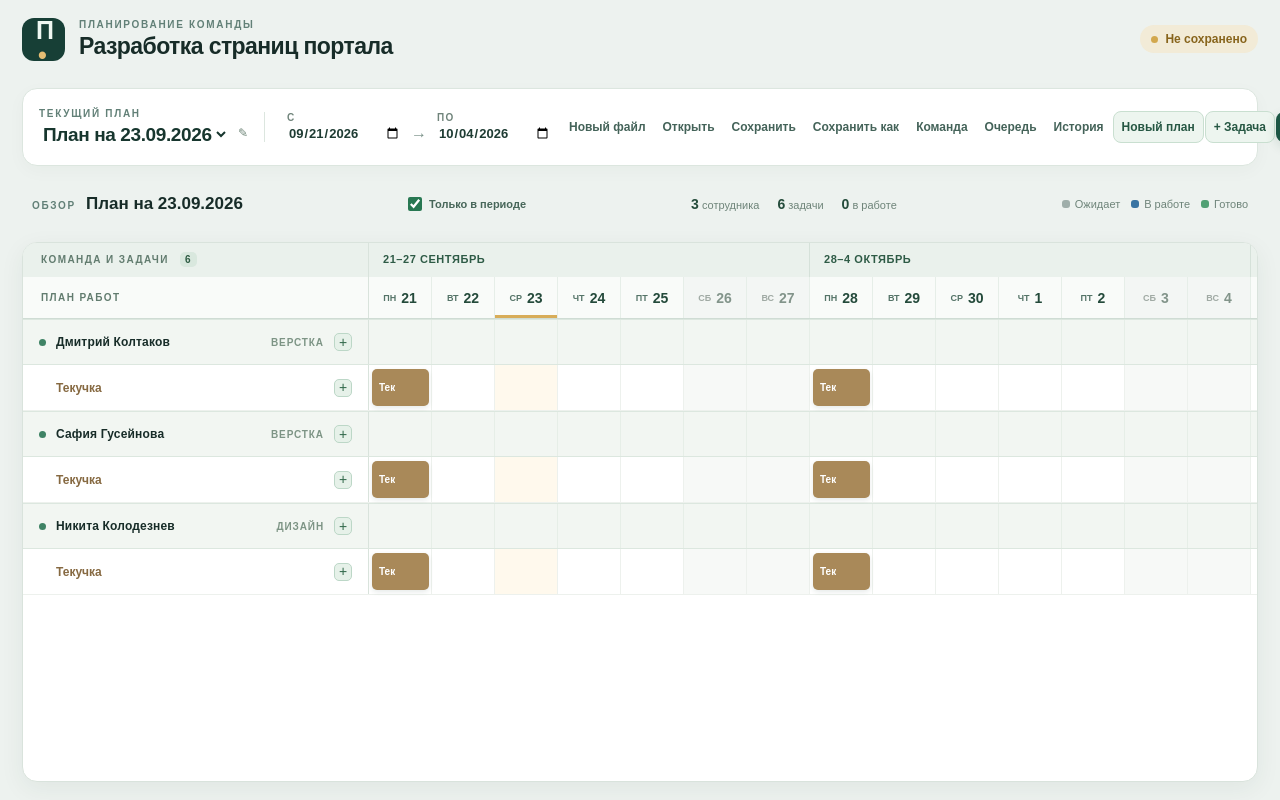
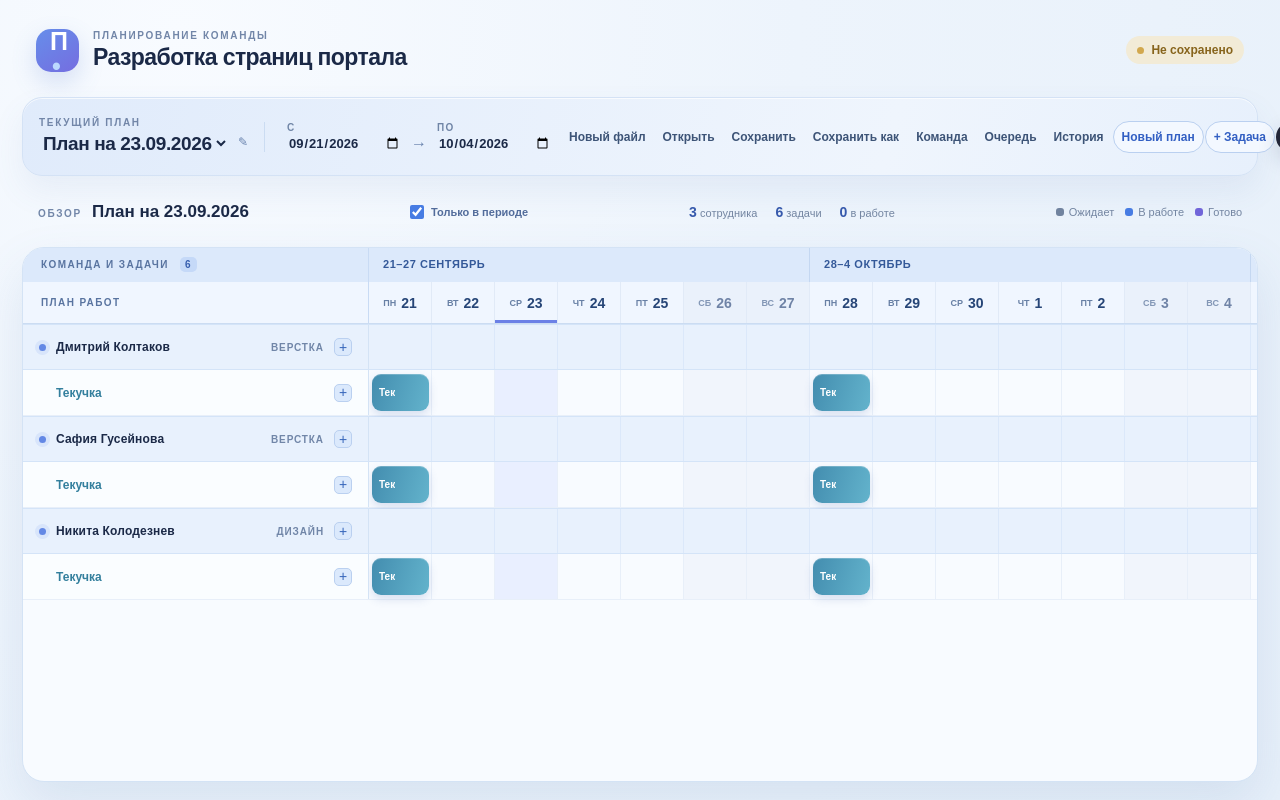
Before and after one commit to RascalVI/GanttPlanner, a React (Vite) app: page / in a window 1280 px wide. Both pictures are taken after a click on the button "Создать проект". Built offline with nearby package versions, Linux system fonts and the light colour scheme.

Commit message:
Apply soft blue theme to planner and exports

```diff
--- a/src/export/pptx.ts
+++ b/src/export/pptx.ts
@@ -11,7 +11,7 @@ export async function writePptx(scenes: ExportScene[], file: string): Promise<vo
   presentation.title = 'График задач команды';
   for (const scene of scenes) {
     const slide = presentation.addSlide();
-    slide.background = { color: 'FFFFFF' };
+    slide.background = { color: 'F2F7FD' };
     for (const item of scene.items) {
       const x = item.x / UNITS_PER_INCH;
       const y = item.y / UNITS_PER_INCH;
--- a/src/export/scene.ts
+++ b/src/export/scene.ts
@@ -20,15 +20,15 @@ type Row = { kind: 'employee'; employee: Employee } | { kind: 'task'; employee:
 const WIDTH = 1920;
 const HEIGHT = 1080;
 const LEFT = 520;
-const RIGHT = 1870;
-const CONTENT_TOP = 218;
-const ROW_HEIGHT = 28;
-const MAX_ROWS = 28;
+const RIGHT = 1848;
+const CONTENT_TOP = 227;
+const ROW_HEIGHT = 26;
+const MAX_ROWS = 29;
 const MAX_DAYS = 35;
 
 const colors = {
-  ink: '183A30', muted: '6E8678', grid: 'E3ECE5', pale: 'F1F6F2', weekend: 'F7F9F7',
-  waiting: '9AAEA4', active: '3979A9', done: '50A075', routine: 'A98959', white: 'FFFFFF',
+  ink: '1B2947', muted: '637590', grid: 'DCE6F4', pale: 'EAF2FE', weekend: 'F2F6FD',
+  waiting: '71839F', active: '477CE3', done: '7165D9', routine: '479DBB', white: 'FFFFFF',
 };
 
 function tx(items: ExportItem[], text: string, x: number, y: number, w: number, h: number,
@@ -80,31 +80,36 @@ function drawPage(plan: Plan, rows: Row[], start: Day, end: Day, page: number, t
   const taskIds: string[] = [];
   const days = enumerateDays(start, end);
   const dayWidth = (RIGHT - LEFT) / days.length;
-  rect(items, 0, 0, WIDTH, HEIGHT, colors.white);
-  tx(items, 'ПЛАН РАЗРАБОТКИ СТРАНИЦ ПОРТАЛА', 68, 31, 1200, 25, 15, colors.muted, true);
-  tx(items, plan.title, 68, 61, 1330, 53, 36, colors.ink, true);
-  tx(items, `ОТЧЁТ ОТ ${plan.reportDay.split('-').reverse().join('.')}`, 1430, 56, 425, 30, 17, colors.ink, true, 'right');
-  tx(items, `${start.split('-').reverse().join('.')} — ${end.split('-').reverse().join('.')}`, 1430, 88, 425, 28, 16, colors.muted, false, 'right');
-  items.push({ type: 'line', x: 68, y: 127, w: 1802, h: 0, color: 'D9E5DB', lineWidth: 1 });
-  tx(items, 'СОТРУДНИК / ЗАДАЧА', 80, 165, 400, 30, 16, colors.muted, true);
+  rect(items, 0, 0, WIDTH, HEIGHT, 'F2F7FD');
+  rect(items, 32, 24, 1856, 1032, 'DDE9F8', undefined, undefined, 30);
+  rect(items, 56, 48, 1808, 108, 'C5D8F6', undefined, undefined, 24);
+  rect(items, 70, 61, 1150, 82, 'D5E3FA', undefined, undefined, 19);
+  tx(items, 'ПЛАН РАЗРАБОТКИ СТРАНИЦ ПОРТАЛА', 90, 66, 1150, 23, 14, '526B9E', true);
+  tx(items, plan.title, 90, 91, 1290, 43, 34, colors.ink, true);
+  rect(items, 1463, 69, 368, 67, 'EDF4FE', undefined, undefined, 19);
+  tx(items, `ОТЧЁТ ОТ ${plan.reportDay.split('-').reverse().join('.')}`, 1483, 78, 327, 22, 16, colors.ink, true, 'right');
+  tx(items, `${start.split('-').reverse().join('.')} — ${end.split('-').reverse().join('.')}`, 1483, 105, 327, 20, 14, colors.muted, false, 'right');
+  rect(items, 56, 169, 1808, 833, 'F9FBFF', undefined, undefined, 24);
+  rect(items, 70, 181, 1780, 42, 'E9F1FD', undefined, undefined, 13);
+  tx(items, 'СОТРУДНИК / ЗАДАЧА', 88, 187, 400, 28, 15, colors.muted, true);
 
   for (let index = 0; index < days.length; index++) {
     const day = days[index];
     const x = LEFT + index * dayWidth;
     const weekend = [0, 6].includes(parseDay(day).getUTCDay());
-    if (weekend) rect(items, x, 159, dayWidth, 850, colors.weekend);
+    if (weekend) rect(items, x, 224, dayWidth, 772, colors.weekend);
     if (index === 0 || mondayOf(day) !== mondayOf(days[index - 1])) {
       const until = days.slice(index).findIndex(next => mondayOf(next) !== mondayOf(day));
       const count = until === -1 ? days.length - index : until;
       tx(items, `${Number(day.slice(-2))}–${Number(days[index + count - 1].slice(-2))} ${new Intl.DateTimeFormat('ru-RU', { month: 'long', timeZone: 'UTC' }).format(parseDay(days[index + count - 1]))}`,
-        x + 4, 138, dayWidth * count - 8, 23, 14, colors.ink, true);
+        x + 4, 184, dayWidth * count - 8, 17, 12, colors.ink, true);
     }
-    tx(items, String(Number(day.slice(-2))), x + 2, 177, dayWidth - 4, 28, 17,
-      weekend ? '8EA094' : colors.ink, true, 'center');
-    items.push({ type: 'line', x, y: 207, w: 0, h: rows.length * ROW_HEIGHT + 4, color: colors.grid, lineWidth: 1 });
+    tx(items, String(Number(day.slice(-2))), x + 2, 204, dayWidth - 4, 19, 15,
+      weekend ? '8C9CB4' : colors.ink, true, 'center');
+    items.push({ type: 'line', x, y: 224, w: 0, h: rows.length * ROW_HEIGHT + 3, color: colors.grid, lineWidth: 1 });
   }
-  items.push({ type: 'line', x: RIGHT, y: 207, w: 0, h: rows.length * ROW_HEIGHT + 4, color: colors.grid, lineWidth: 1 });
-  items.push({ type: 'line', x: 68, y: 210, w: 1802, h: 0, color: 'CADBCD', lineWidth: 1 });
+  items.push({ type: 'line', x: RIGHT, y: 224, w: 0, h: rows.length * ROW_HEIGHT + 3, color: colors.grid, lineWidth: 1 });
+  items.push({ type: 'line', x: 70, y: 224, w: 1780, h: 0, color: 'CEDDF0', lineWidth: 1 });
 
   function drawTask(task: Task, y: number) {
     taskIds.push(task.id);
@@ -112,32 +117,33 @@ function drawPage(plan: Plan, rows: Row[], start: Day, end: Day, page: number, t
     const visibleEnd = task.endDay! > end ? end : task.endDay!;
     const x = LEFT + daysBetween(start, visibleStart) * dayWidth + 3;
     const width = daysInclusive(visibleStart, visibleEnd) * dayWidth - 6;
-    rect(items, x, y + 5, width, 19, statusColor(task), 'task-bar', task.id, 4);
-    if (width >= 45) tx(items, task.shortLabel || task.title, x + 7, y + 7, width - 14, 15, 12, colors.white, true, 'left', 'bar-label', task.id);
+    rect(items, x, y + 4, width, 18, statusColor(task), 'task-bar', task.id, 8);
+    if (width >= 48) tx(items, task.shortLabel || task.title, x + 8, y + 5, width - 16, 17, 11, colors.white, true, 'left', 'bar-label', task.id);
   }
 
   rows.forEach((row, index) => {
     const y = CONTENT_TOP + index * ROW_HEIGHT;
     if (row.kind === 'employee') {
-      rect(items, 68, y, 1802, ROW_HEIGHT, colors.pale);
-      tx(items, row.employee.name, 80, y + 4, 330, 22, 17, colors.ink, true);
-      tx(items, row.employee.role.toUpperCase(), 370, y + 5, 120, 20, 12, colors.muted, true, 'right');
+      rect(items, 70, y, 1780, ROW_HEIGHT, colors.pale);
+      rect(items, 84, y + 9, 7, 7, '5E83DF', undefined, undefined, 4);
+      tx(items, row.employee.name, 102, y + 2, 305, 22, 15, colors.ink, true);
+      tx(items, row.employee.role.toUpperCase(), 367, y + 3, 120, 20, 10, colors.muted, true, 'right');
     } else if (row.kind === 'task') {
-      tx(items, row.task.title, 98, y + 5, 398, 21, 16, colors.ink, false, 'left', 'task-title', row.task.id);
+      tx(items, row.task.title, 101, y + 3, 392, 20, 14, colors.ink, false, 'left', 'task-title', row.task.id);
       drawTask(row.task, y);
     } else {
-      tx(items, 'Текучка', 98, y + 5, 398, 21, 16, '866941', true, 'left', 'task-title');
+      tx(items, 'Текучка', 101, y + 3, 392, 20, 14, '337F9D', true, 'left', 'task-title');
       row.tasks.forEach(task => drawTask(task, y));
     }
-    items.push({ type: 'line', x: 68, y: y + ROW_HEIGHT, w: 1802, h: 0, color: colors.grid, lineWidth: .6 });
+    items.push({ type: 'line', x: 70, y: y + ROW_HEIGHT, w: 1780, h: 0, color: colors.grid, lineWidth: .6 });
   });
 
-  const legendY = 1025;
-  tx(items, 'СОСТОЯНИЕ ЗАДАЧ', 80, legendY, 200, 22, 13, colors.muted, true);
+  const legendY = 1018;
+  tx(items, 'СОСТОЯНИЕ ЗАДАЧ', 80, legendY, 200, 22, 12, colors.muted, true);
   ([['Ожидает', colors.waiting], ['В работе', colors.active], ['Выполнена', colors.done], ['Текучка', colors.routine]] as const).forEach(([label, color], index) => {
     const x = 300 + index * 195;
-    rect(items, x, legendY + 4, 13, 13, color, undefined, undefined, 3);
-    tx(items, label, x + 20, legendY, 150, 23, 14, colors.muted);
+    rect(items, x, legendY + 4, 13, 13, color, undefined, undefined, 6);
+    tx(items, label, x + 20, legendY, 150, 23, 13, colors.ink);
   });
   tx(items, `${page} / ${total}`, 1760, legendY, 105, 23, 14, colors.muted, false, 'right');
   return { width: WIDTH, height: HEIGHT, items, taskIds, timelineLeft: LEFT, dayWidth };
--- a/src/ui/styles.css
+++ b/src/ui/styles.css
@@ -84,3 +84,128 @@ button { cursor: pointer; }
 .export-modal { width: min(1080px, calc(100vw - 40px)); max-height: calc(100vh - 40px); overflow: auto; gap: 13px; }.export-controls { display: flex; align-items: end; justify-content: space-between; }.export-controls .field-pair { width: 410px; }.export-controls > span { color: #688574; font-size: 12px; font-weight: 700; }.export-preview { width: 100%; aspect-ratio: 16/9; overflow: hidden; border: 1px solid #cfddd3; border-radius: 9px; background: white; box-shadow: 0 8px 22px #25473618; }.export-preview img { display: block; width: 100%; height: 100%; object-fit: contain; }.export-modal .panel-intro { margin: 0; }.export-modal .drawer-actions { margin-top: 0; }
 @media (max-width: 1450px) { .summary-muted, .header-date { display: none; } .toolbar { gap: 10px; }.toolbar-actions { gap: 1px; }.toolbar button { padding: 8px; } }
 @media (max-width: 1200px) { .summary-stats { display: none; } .toolbar-range { padding-left: 10px; } }
+
+/* Soft blue presentation theme. The Gantt remains compact enough for a full-screen weekly review. */
+:root {
+  color: #1b2947;
+  background: #eff5fc;
+  --ink: #1b2947;
+  --muted: #657794;
+  --line: #d9e5f4;
+  --panel: #f8fbff;
+  --blue: #477ce3;
+  --blue-deep: #315cc2;
+  --purple: #7165d9;
+}
+body { background: radial-gradient(circle at 14% 4%, #f8fbff 0, #edf4fc 46%, #e7f0fa 100%); }
+.app-shell { padding: 13px 22px 18px; gap: 10px; }
+.app-header { min-height: 74px; padding: 0 14px; }
+.app-mark { background: linear-gradient(145deg, #668eea, #756de0); color: #fff; border-radius: 15px; box-shadow: 0 10px 25px #5c83d039; }
+.app-mark span { color: #bbd9ff; }
+.brand-overline, .eyebrow, .summary-kicker { color: #7286a8; }
+.app-header h1 { color: var(--ink); font-weight: 700; }
+.header-date { color: #7385a0; }
+.offline-pill { background: #e0ecfb; color: #365f9e; }
+.offline-pill i { background: #5f92e9; }
+.toolbar {
+  min-height: 79px;
+  background: linear-gradient(105deg, #e0ebfb 0%, #eff5fd 70%, #e7f0fc 100%);
+  border: 1px solid #d4e2f5;
+  border-radius: 20px;
+  box-shadow: 0 15px 32px #5579ae16, inset 0 1px #ffffffb0;
+}
+.toolbar-plan select, .toolbar-range input { color: var(--ink); }
+.toolbar .plan-rename, .range-separator { color: #6882ad; }
+.toolbar-range { border-left-color: #cbdcf2; }
+.toolbar-range label { color: #7085a6; }
+.toolbar button, .empty-actions button { border-radius: 999px; }
+.ghost-button { color: #3d5477; }
+.ghost-button:hover { background: #d9e7f9; }
+.outline-button { color: #325fc3; background: #f3f8ff; border-color: #bad0f0 !important; }
+.outline-button:hover { background: #e5effe; }
+.primary-button { background: #222638; color: #fff; box-shadow: 0 8px 20px #1d29462b; }
+.primary-button:hover { background: #354363; }
+.plan-summary { min-height: 51px; padding: 0 16px; }
+.plan-summary strong { color: var(--ink); }
+.summary-muted, .summary-stats, .legend { color: #7385a1; }
+.summary-stats b { color: #3659ac; }
+.period-filter { color: #526c9b; }
+.period-filter input, .check-row input { accent-color: var(--blue); }
+.period-filter small { background: #e0eafd; color: #4165aa; }
+.legend-dot.waiting { background: #71839f; }
+.legend-dot.active { background: var(--blue); }
+.legend-dot.done { background: var(--purple); }
+.gantt-shell {
+  background: var(--panel);
+  border: 1px solid #d4e3f5;
+  border-radius: 22px;
+  box-shadow: 0 22px 50px #5579ae22, inset 0 1px #fff;
+}
+.gantt-scroll { scrollbar-color: #acc2e7 transparent; }
+.gantt-week-row { background: #dce9fb; }
+.gantt-corner, .gantt-day-label { background: #dce9fb; color: #5974a0; border-right-color: #c9dbf4; }
+.gantt-corner span { background: #c5d9f8; color: #365eae; }
+.gantt-week { border-right-color: #c4d7f1; color: #345999; }
+.gantt-day-row { background: #f0f6ff; border-bottom-color: #cbdcf2; }
+.gantt-day-label { background: #f0f6ff; }
+.gantt-day { border-right-color: #e1eaf7; color: #6880a5; }
+.gantt-day b { color: #264577; }
+.gantt-day.weekend { background: #eaf1fb; color: #8397b6; }
+.gantt-day.weekend b { color: #6f83a6; }
+.gantt-day.today { box-shadow: inset 0 -3px #6b80e6; }
+.gantt-row { border-bottom-color: #e8eff9; }
+.gantt-row.is-employee { background: #e8f1fd; border-top-color: #d4e4f8; border-bottom-color: #d4e4f8; }
+.gantt-row-label { background: #fafdff; border-right-color: #d4e3f5; }
+.is-employee .gantt-row-label { background: #e8f1fd; }
+.employee-dot { background: #6388e5; box-shadow: 0 0 0 4px #d8e5fb; }
+.gantt-row-label strong { color: var(--ink); }
+.gantt-row-label small { color: #7186a8; }
+.gantt-row-label button { color: #405675; }
+.gantt-row-label button:hover { color: #315fc2; }
+.routine-label { color: #337f9d; }
+.link-mark { color: #7695cd; }
+.gantt-row-days > span { border-right-color: #e8eff9; }
+.gantt-row-days > span.weekend { background: #f1f5fc; }
+.gantt-row-days > span.today { background: #e9efff; }
+.is-employee .gantt-row-days > span { background: #e8f1fd; border-right-color: #dbe8fa; }
+.task-bar { border-radius: 9px; box-shadow: 0 4px 10px #4968af30, inset 0 1px #ffffff37; }
+.task-bar.status-waiting { background: #71839f; }
+.task-bar.status-active { background: linear-gradient(105deg, #4b79df, #6b9af4); }
+.task-bar.status-done { background: linear-gradient(105deg, #7165d9, #8b7ce9); }
+.task-bar.is-routine { background: linear-gradient(105deg, #438daf, #63b3cc); }
+.empty-state { background: linear-gradient(120deg, #e2edfc, #f6faff); border-color: #d3e2f5; border-radius: 22px; }
+.empty-symbol { background: #d3e4fc; color: #4c74ce; }
+.empty-state p { color: #6d80a0; }
+.notice { background: #253a6b; box-shadow: 0 15px 30px #233b7033; }
+.employee-add { border-color: #bad0f0 !important; background: #dbe9fc !important; color: #3867bb !important; }
+.drawer-scrim, .modal-scrim { background: #1c31566b; }
+.drawer, .modal { background: #f7faff; box-shadow: -18px 0 50px #1c31552e; }
+.drawer-heading h2 { color: var(--ink); }
+.icon-button { background: #e4eefc; color: #4d6895; border-radius: 10px; }
+.field { color: #526b95; }
+.field input, .field select { border-color: #d1e0f3; border-radius: 11px; color: var(--ink); }
+.field input:focus, .field select:focus { border-color: #6a91df; box-shadow: 0 0 0 3px #8cb1ef3d; }
+.form-divider { border-top-color: #d9e6f6; }
+.check-row { color: #4c6286; }
+.reorder-actions button, .employee-edit input { border-color: #d1e0f3; color: #3e5c8c; }
+.panel-intro, .empty-list { color: #7285a4; }
+.backlog-card { border-color: #d9e5f5; border-radius: 13px; }
+.backlog-card:hover { border-color: #8aabeb; }
+.backlog-card strong, .history-item strong { color: #294677; }
+.backlog-card small, .history-item small { color: #8093b1; }
+.history-item { border-left-color: #d4e2f5; }
+.history-item.selected, .history-preview { background: #e6f0fd; }
+.history-item.selected { border-left-color: #628ae1; }
+.history-pin { background: #80a2e5; }
+.history-preview > span:last-of-type { color: #667fa6; }
+.export-preview { border-color: #cbdcf2; border-radius: 14px; box-shadow: 0 8px 22px #3c66a829; }
+@media (max-width: 900px) {
+  .app-shell { padding: 10px; }
+  .app-header { min-height: 62px; }
+  .app-header h1 { font-size: 18px; }
+  .toolbar { overflow-x: auto; }
+  .toolbar-plan { min-width: 185px; }
+  .toolbar-actions { margin-left: 0; }
+  .plan-summary { gap: 9px; }
+  .legend { display: none; }
+}
```
Also changed, not shown: examples/sample-export.png, 1 other file (tests, documents, lock files or other folders).
